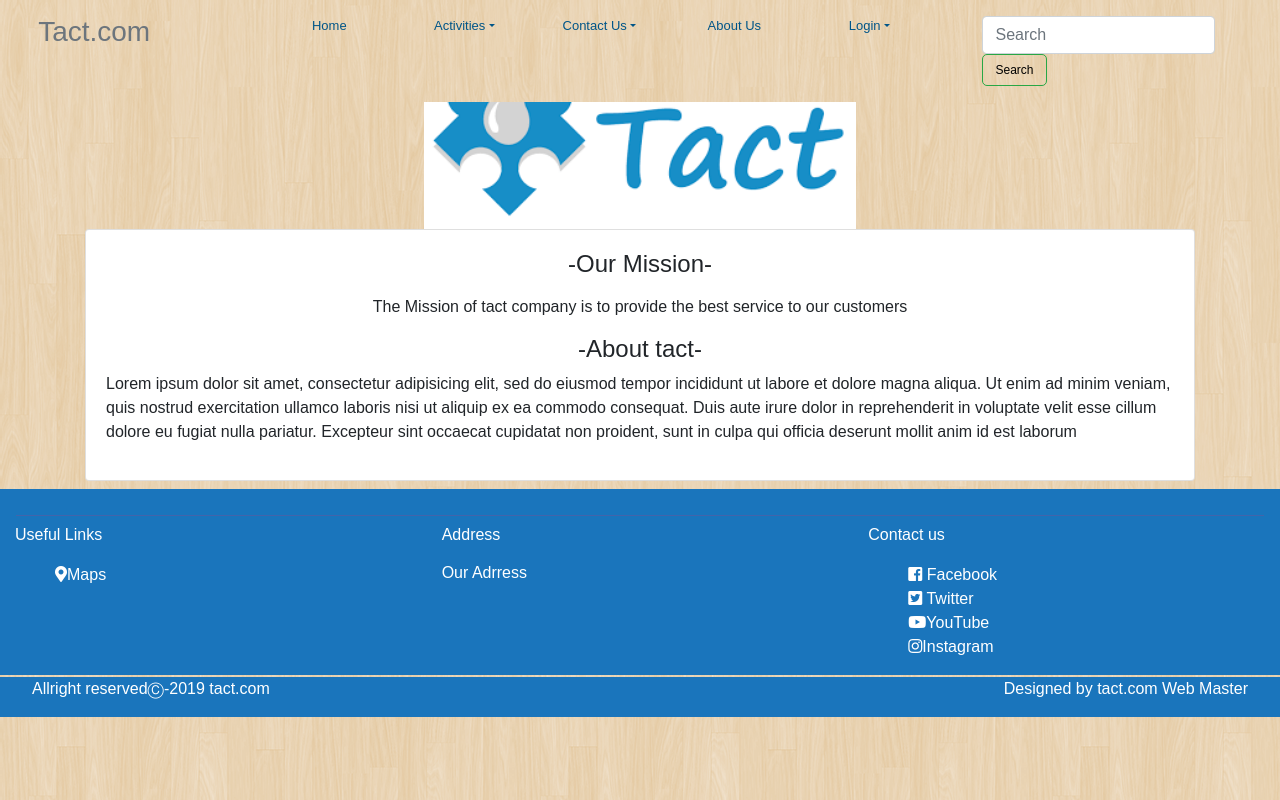
After one commit to sethbientus/WorkWeb, a PHP site: page /WorkWeb/about_us.php in a window 1280 px wide. The commit adds this page. Run offline with PHP 8.4, Linux system fonts and the light colour scheme.

Commit message:
current status

```diff
--- /dev/null
+++ b/project1/pages/about_us.php
@@ -0,0 +1,37 @@
+<?php
+
+?>
+<!DOCTYPE html>
+<html>
+<head>
+	<title>About Us</title>
+	<link rel="icon" type="image/png" href="../images/pagesImages/icon.png">
+	<link href="../css/bootstrap4.css" rel="stylesheet">
+	<link rel="stylesheet" type="text/css" href="../css/style.css">
+	<script src="../js/jquery.js"></script>
+	<script src="../js/bootstrap.js"></script>
+	<link rel="stylesheet" type="text/css" href="../css/bootstrap-formhelpers.css">
+</head>
+<body>
+	<?php require 'header.php'; ?>
+	<div class="container mt-5 mb-2">
+		<div class="col-sm-5" style="margin: auto;">
+			<img src="../images/pagesImages/about.png" style="width: 100%" >
+		</div>
+		<div class="card">
+			<div class="card-body">
+				<h4 class="h4"><center>-Our Mission-</center></h4>
+				<p><center>The Mission of tact company is to provide the best service to our customers</center></p>
+				<h4 class="h4"><center>-About tact-</center></h4>
+				<p>Lorem ipsum dolor sit amet, consectetur adipisicing elit, sed do eiusmod
+				tempor incididunt ut labore et dolore magna aliqua. Ut enim ad minim veniam,
+				quis nostrud exercitation ullamco laboris nisi ut aliquip ex ea commodo
+				consequat. Duis aute irure dolor in reprehenderit in voluptate velit esse
+				cillum dolore eu fugiat nulla pariatur. Excepteur sint occaecat cupidatat non
+				proident, sunt in culpa qui officia deserunt mollit anim id est laborum</p>
+			</div>
+		</div>
+	</div>
+	<?php require 'footer.php'; ?>
+</body>
+</html>
--- a/project1/pages/header.php
+++ b/project1/pages/header.php
@@ -47,12 +47,12 @@
 </head>
 <body>
 	<div class="container-Fluid" id="bodyContent">
-		<div class="header clearfix fixed-top mt-2 mb-2">
+		<div class="header clearfix fixed-top">
 			<div class="row sticky-top" id="menus">
-				<div class="col-lg-2" id="project">
+				<div class="col-sm-2" id="project">
 				<h3 class="text-muted text-center">Tact.com</h3>
 				</div>
-				<div class="col-lg-7 float-left" >
+				<div class="col-sm-7 float-left" >
 					<div class="container" id="menus">
 						<nav class="navbar navbar-expand-md navbar-nav-light">
 							<div class="container" id="dropdown">
@@ -78,7 +78,7 @@
 										</div>
 									</li>
 									<li class="nav-item  text-center">
-										<a href="Home.php" class="nav-link">About Us</a>
+										<a href="about_us.php" class="nav-link">About Us</a>
 									</li>
                                     <li class="nav-item dropdown">
                                         <a href="#" class="nav-link dropdown-toggle" data-toggle="dropdown">Login</a>
@@ -115,7 +115,7 @@
 						</nav>
 					</div>
 				</div>
-				<div class="col-lg-3" id="colum">
+				<div class="col-sm-3" id="colum">
 					<form class="form-inline my-3 my-sm-3 my-sm-3 bg">
 						<input class="form-control mr-sm-2" type="search" placeholder="Search" aria-label="Search">
 						<button class="btn btn-outline-success my-2 my-sm-0" type="submit" id="search">Search</button>
```
Also changed, not shown: project1/images/pagesImages/about.png (added).
